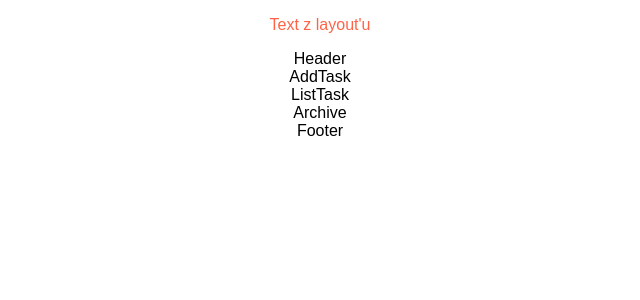
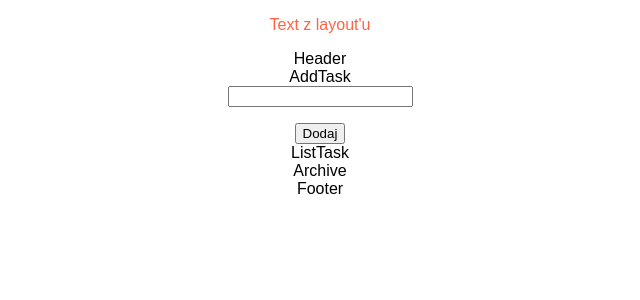
Before and after one commit to MarkFicht/team-project-todo, a React (Create React App) app: page / in a window 1280 px wide. Shown: the top 300 px of the page, without its empty margins (320-960 px from the left). Built offline with nearby package versions, Linux system fonts and the light colour scheme.

Commit message:
Adding tasks to list and showing them (atm in the same component)
New tasks are being added to the list, however, there is no validation and there are no styles. Tasks are being shown within the same component.

```diff
--- a/src/AddTask/AddTask.js
+++ b/src/AddTask/AddTask.js
@@ -3,15 +3,47 @@ import './AddTask.css';
 
 class AddTask extends React.Component {
 
-    constructor(props) {
-        super(props);
 
-    }
+    state = {
+        tasks: [],
+        currentTask: ''
+    };
+
+
+    handleChange = (e) =>{
+        this.setState({
+            [e.target.id]: e.target.value
+        })
+    };
+
+    handleClick = () => {
+        this.setState(prevState => ({
+            tasks: [...prevState.tasks, this.state.currentTask]
+        }))
+    };
 
     render() {
         return (
             <div>
-                AddTask
+                <div>AddTask</div>
+                <input
+                    type="text"
+                    value={this.state.currentTask}
+                    onChange={this.handleChange}
+                    id="currentTask"
+                />
+                <ul>
+                    {
+                        this.state.tasks.map(element => {
+                            return (
+                                <li key={element}>
+                                    {element}
+                                </li>
+                            )
+                        })
+                    }
+                </ul>
+                {<button onClick={this.handleClick}>Dodaj</button>}
             </div>
         );
     }
```
